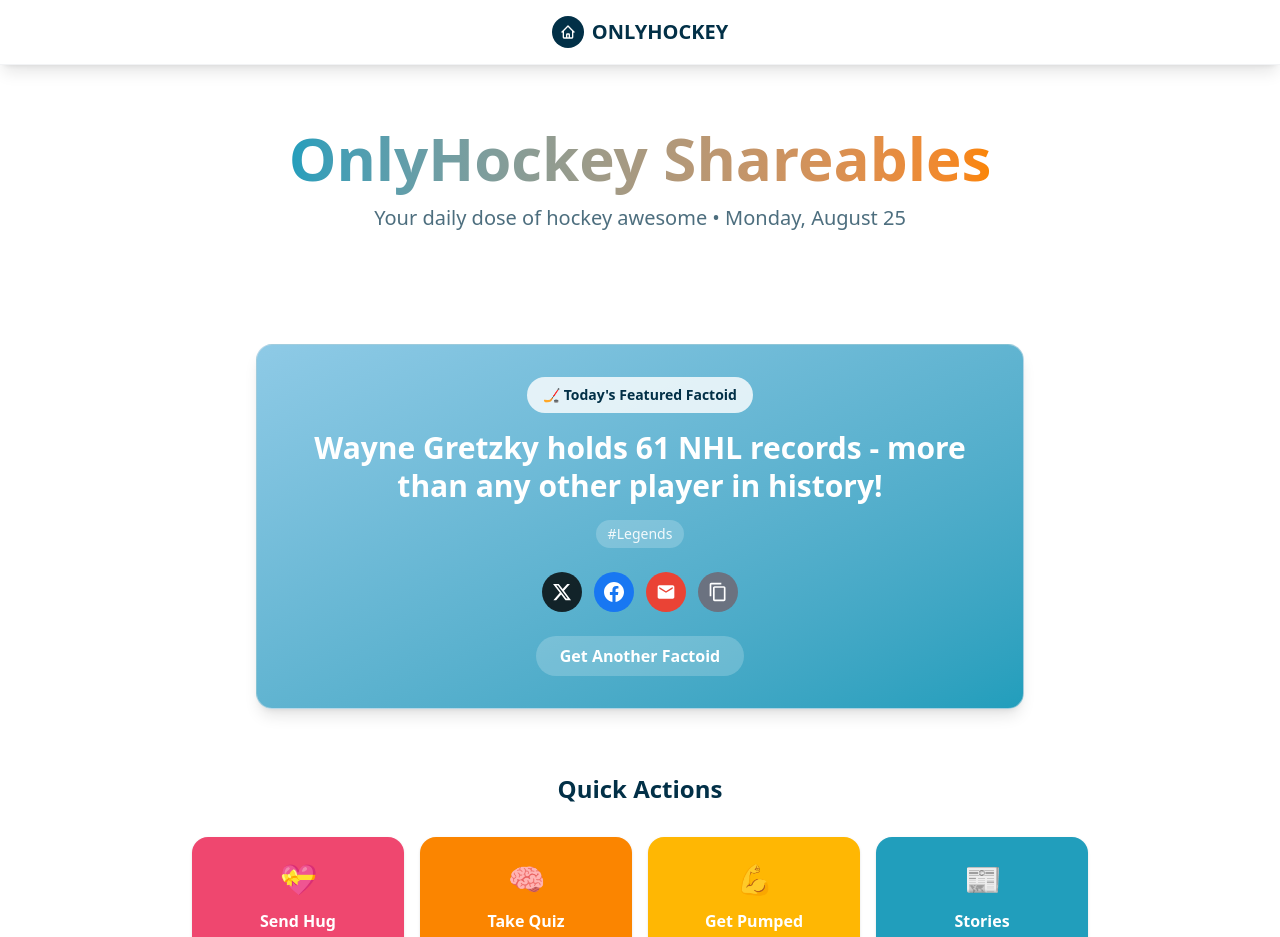
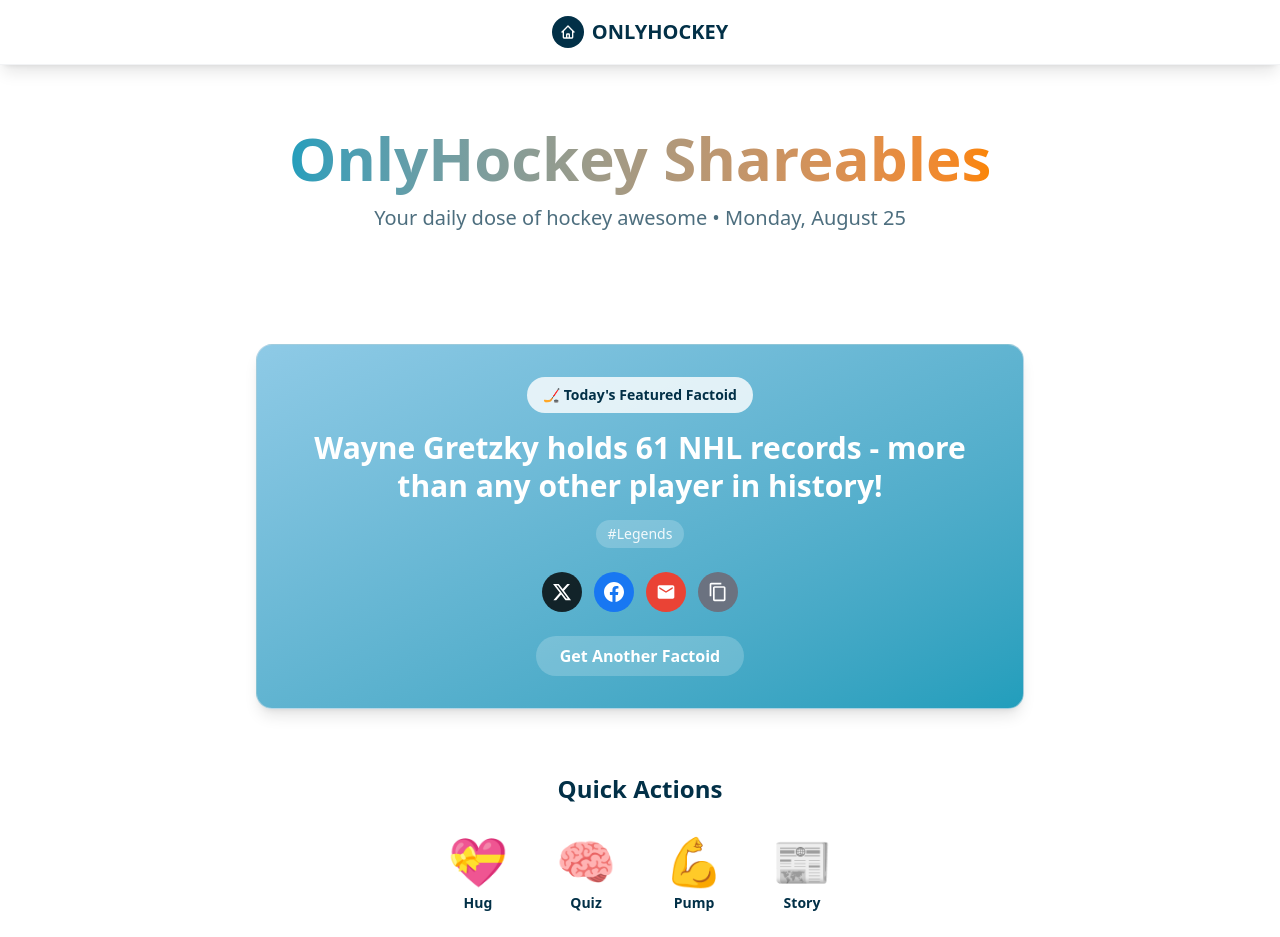
Before and after one commit to avintas/ohp, a Next.js app: page /content in a window 1280 px wide. Shown: the top 937 px of the page. Built offline with nearby package versions, Linux system fonts and the light colour scheme.

Commit message:
quick action redo - emojis only

```diff
--- a/src/app/content/page.tsx
+++ b/src/app/content/page.tsx
@@ -121,36 +121,32 @@
 
         {/* Quick Actions */}
         <section className="py-8 px-4 md:px-6 2xl:px-8">
-          <div className="max-w-4xl mx-auto">
+          <div className="max-w-2xl mx-auto">
             <h2 className="text-2xl font-bold text-[#023047] text-center mb-8">Quick Actions</h2>
 
-            <div className="grid grid-cols-2 md:grid-cols-4 gap-4">
+            <div className="flex justify-center items-center gap-8 md:gap-12">
               {/* Send Hockey Hug */}
-              <div className="bg-[#EF476F] rounded-2xl p-6 text-center cursor-pointer hover:scale-105 transition-all duration-200 shadow-sm">
-                <div className="text-3xl mb-3">💝</div>
-                <h3 className="font-bold text-white mb-1">Send Hug</h3>
-                <p className="text-xs text-white/80">Spread hockey love</p>
+              <div className="text-center cursor-pointer hover:scale-110 transition-all duration-200" title="Send hockey hug to fellow fans">
+                <div className="text-5xl mb-2">💝</div>
+                <div className="text-sm font-semibold text-[#023047]">Hug</div>
               </div>
 
               {/* Brain Challenge */}
-              <div className="bg-[#FB8500] rounded-2xl p-6 text-center cursor-pointer hover:scale-105 transition-all duration-200 shadow-sm">
-                <div className="text-3xl mb-3">🧠</div>
-                <h3 className="font-bold text-white mb-1">Take Quiz</h3>
-                <p className="text-xs text-white/80">Test your hockey IQ</p>
+              <div className="text-center cursor-pointer hover:scale-110 transition-all duration-200" title="Test your hockey knowledge">
+                <div className="text-5xl mb-2">🧠</div>
+                <div className="text-sm font-semibold text-[#023047]">Quiz</div>
               </div>
 
               {/* Get Pumped */}
-              <div className="bg-[#FFB703] rounded-2xl p-6 text-center cursor-pointer hover:scale-105 transition-all duration-200 shadow-sm">
-                <div className="text-3xl mb-3">💪</div>
-                <h3 className="font-bold text-white mb-1">Get Pumped</h3>
-                <p className="text-xs text-white/80">Motivational boost</p>
+              <div className="text-center cursor-pointer hover:scale-110 transition-all duration-200" title="Get motivational boost">
+                <div className="text-5xl mb-2">💪</div>
+                <div className="text-sm font-semibold text-[#023047]">Pump</div>
               </div>
 
               {/* Discover Stories */}
-              <div className="bg-[#219EBC] rounded-2xl p-6 text-center cursor-pointer hover:scale-105 transition-all duration-200 shadow-sm">
-                <div className="text-3xl mb-3">📰</div>
-                <h3 className="font-bold text-white mb-1">Stories</h3>
-                <p className="text-xs text-white/80">Discover hockey tales</p>
+              <div className="text-center cursor-pointer hover:scale-110 transition-all duration-200" title="Discover hockey stories">
+                <div className="text-5xl mb-2">📰</div>
+                <div className="text-sm font-semibold text-[#023047]">Story</div>
               </div>
             </div>
           </div>
```
